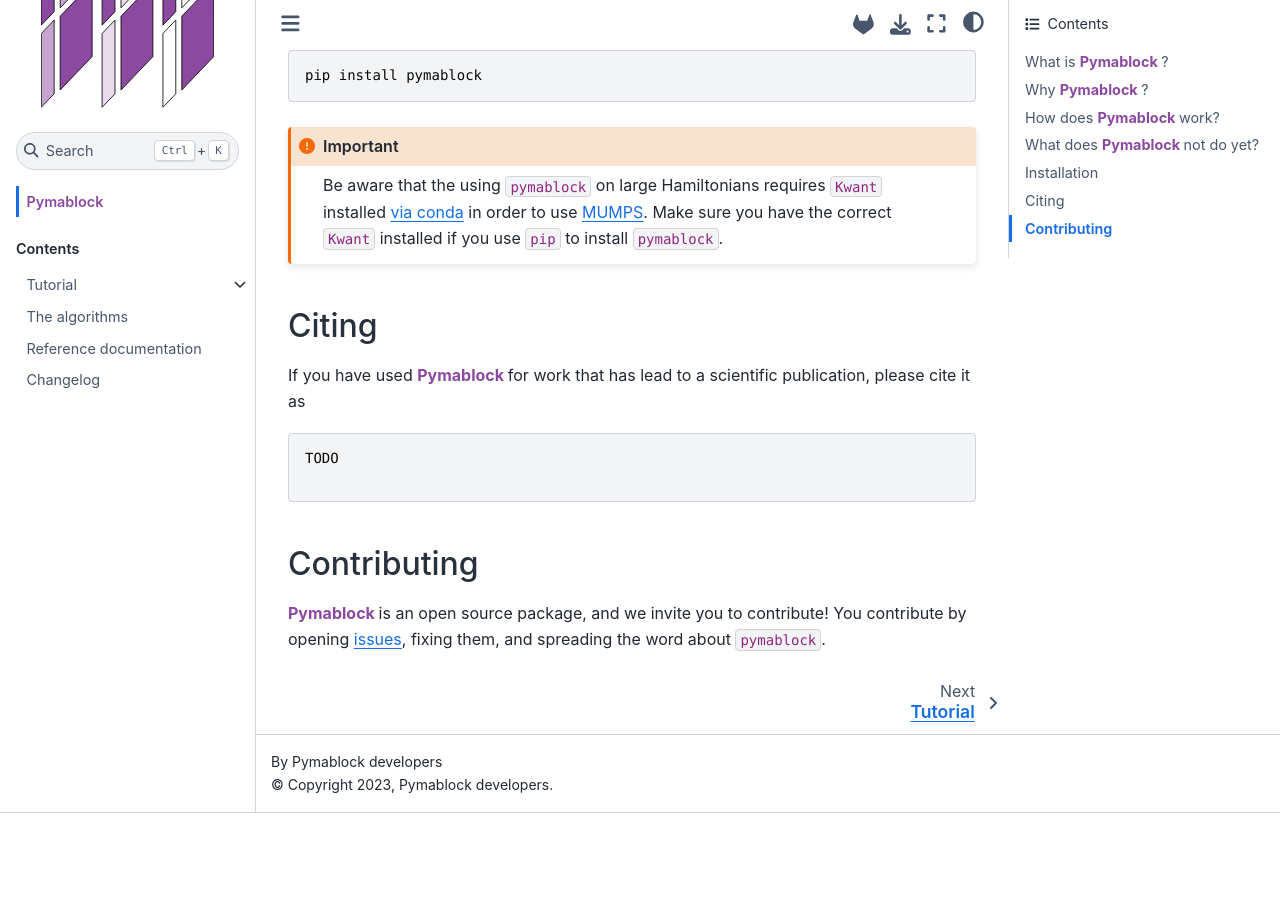
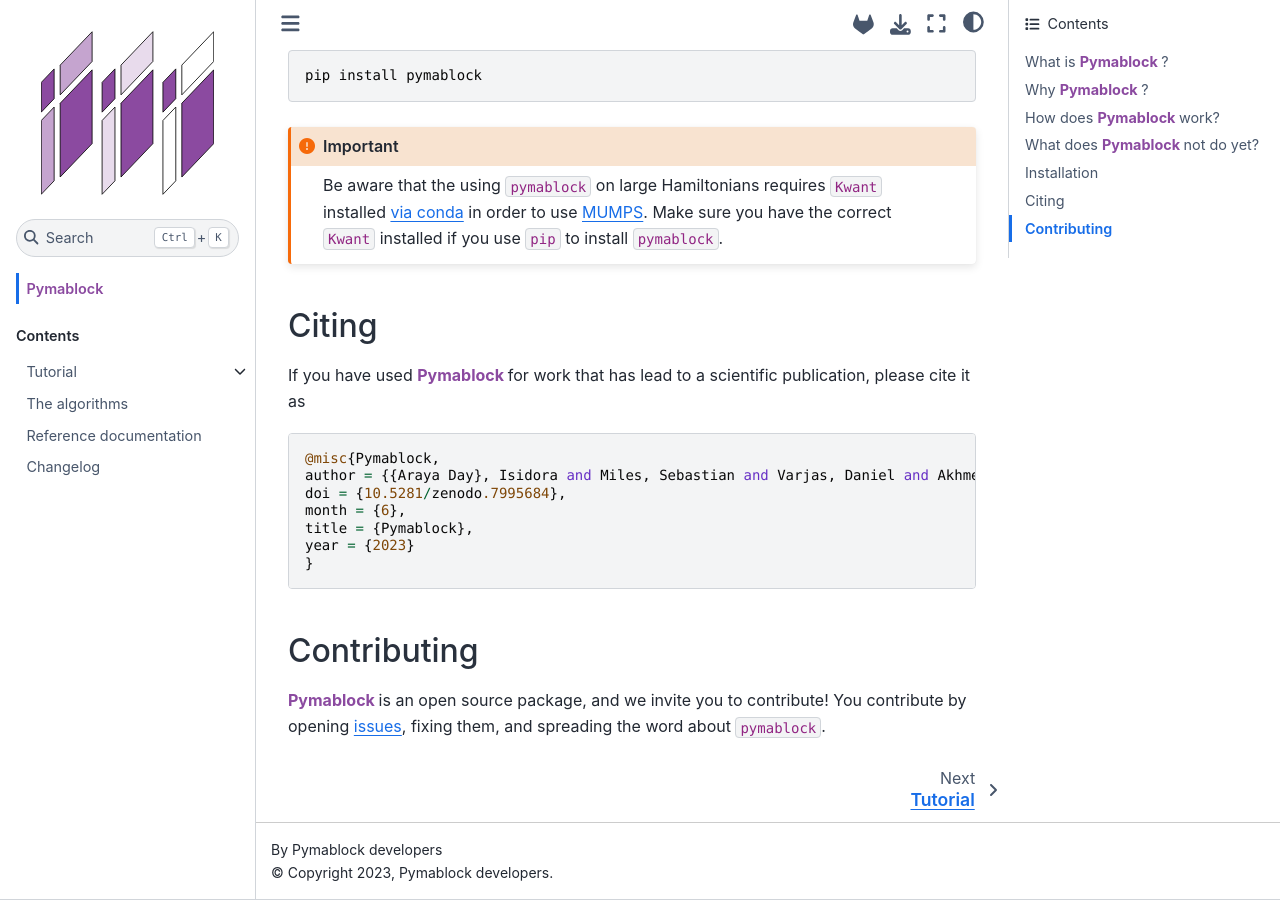
Before and after one commit to quantum-tinkerer/pymablock, a Sphinx documentation site: the page built from docs/source/index.md, in a window 1280 px wide and 900 px high, scrolled down 2132 px. Built offline with Sphinx 7.4.7 and the Sphinx Book theme 1.1.4, drawn with Linux system fonts in a browser that asks for light colours; the version number could not be read and is left out; cross-references to code outside the pages are shown as plain code; before the commit the page ends 2945 px from its top, so only the background shows below that.

Commit message:
add citation

````diff
--- a/docs/source/index.md
+++ b/docs/source/index.md
@@ -132,8 +132,13 @@
 please cite it as
 
 ```
-TODO
-
+@misc{Pymablock,
+author = {{Araya Day}, Isidora and Miles, Sebastian and Varjas, Daniel and Akhmerov, Anton R.},
+doi = {10.5281/zenodo.7995684},
+month = {6},
+title = {Pymablock},
+year = {2023}
+}
 ```
 
 ## Contributing
````
